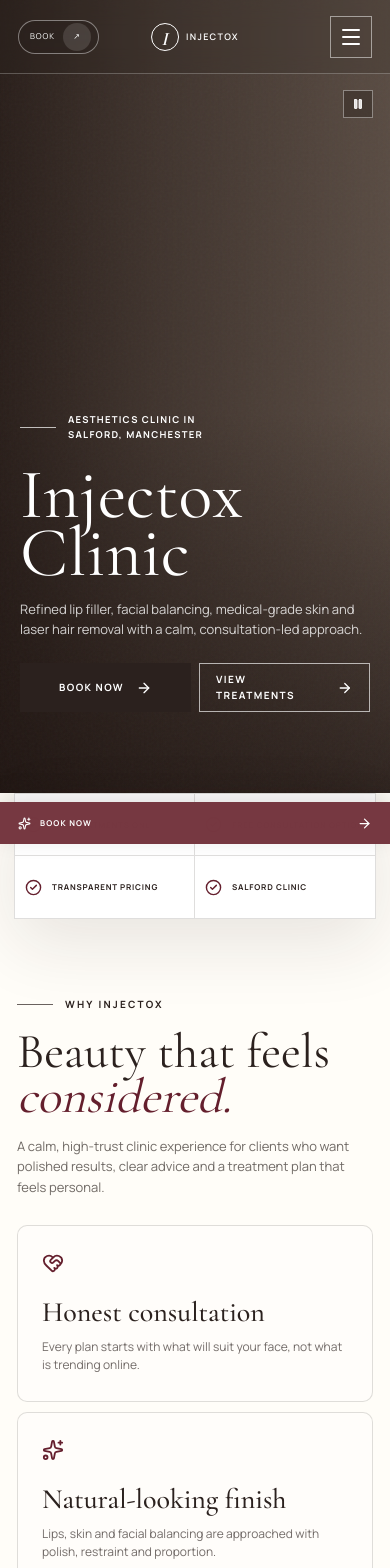
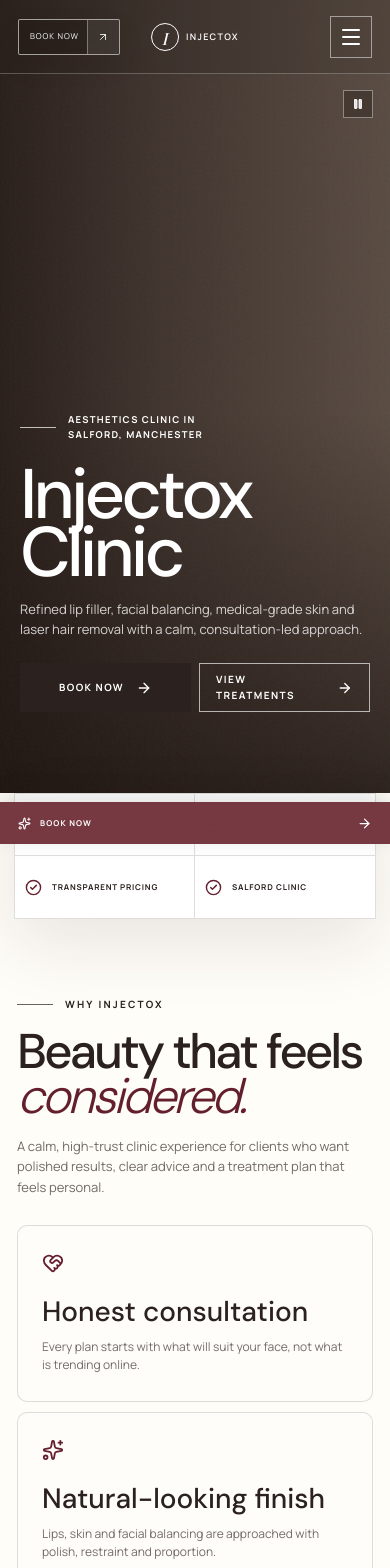
Before and after one commit to khany98-debug/injectox-clinic, a Next.js app: page / in a window 390 px wide. Shown: the top 1568 px of the page. Built offline with nearby package versions, Linux system fonts and the light colour scheme.

Commit message:
refine typography imagery and responsive proof

```diff
--- a/src/app/globals.css
+++ b/src/app/globals.css
@@ -2419,3 +2419,275 @@
     max-width: 330px;
   }
 }
+
+/* Client typography and clarity pass — inspired by Injectox's social artwork. */
+h1,
+h2 {
+  font-family: var(--font-display), sans-serif;
+  font-weight: 500;
+  letter-spacing: -.055em;
+}
+
+h1 em,
+h2 em,
+.footer-strap em {
+  font-family: var(--font-display), sans-serif;
+  font-style: italic;
+  font-weight: 300;
+  letter-spacing: -.06em;
+}
+
+.wordmark-mark,
+.footer-monogram,
+.admin-login-mark {
+  font-family: var(--font-editorial), serif;
+}
+
+.site-header .header-book {
+  min-width: 120px;
+  min-height: 42px;
+  display: grid;
+  grid-template-columns: 1fr 40px;
+  gap: 0;
+  padding: 0;
+  overflow: hidden;
+  color: var(--paper);
+  border: 1px solid rgba(255, 255, 255, .58);
+  border-radius: 2px;
+  background: rgba(24, 17, 14, .24);
+  box-shadow: 0 10px 28px rgba(20, 13, 11, .08);
+  backdrop-filter: blur(12px);
+}
+
+.site-header .header-book .header-book-label {
+  width: auto;
+  height: auto;
+  display: flex;
+  align-items: center;
+  padding: 0 15px;
+  border: 0;
+  border-radius: 0;
+  background: transparent;
+  white-space: nowrap;
+}
+
+.site-header .header-book .header-book-icon {
+  width: 40px;
+  height: 40px;
+  display: grid;
+  place-items: center;
+  border: 0;
+  border-left: 1px solid rgba(255, 255, 255, .34);
+  border-radius: 0;
+  background: rgba(255, 255, 255, .08);
+  transition: color .3s ease, background .3s ease;
+}
+
+.site-header .header-book:hover .header-book-icon {
+  color: var(--espresso);
+  background: var(--paper);
+}
+
+.site-header.on-light-page .header-book,
+.site-header.is-scrolled .header-book {
+  color: var(--rose);
+  border-color: rgba(100, 31, 45, .48);
+  background: rgba(255, 255, 255, .72);
+}
+
+.site-header.on-light-page .header-book .header-book-icon,
+.site-header.is-scrolled .header-book .header-book-icon {
+  border-left-color: rgba(100, 31, 45, .25);
+  background: rgba(100, 31, 45, .06);
+}
+
+.site-header.on-light-page .header-book:hover .header-book-icon,
+.site-header.is-scrolled .header-book:hover .header-book-icon {
+  color: var(--paper);
+  background: var(--rose);
+}
+
+.stats-section .stats-grid {
+  grid-template-columns: minmax(270px, 1.15fr) repeat(3, minmax(170px, .85fr));
+  gap: 0;
+}
+
+.stats-section .stat {
+  min-width: 0;
+  min-height: 250px;
+  padding: 34px 26px;
+}
+
+.stats-section .stat strong {
+  display: block;
+  color: #fffaf3;
+  font-family: var(--font-display), sans-serif;
+  font-size: clamp(68px, 6vw, 104px);
+  font-weight: 500;
+  letter-spacing: -.07em;
+  line-height: .88;
+  font-variant-numeric: tabular-nums;
+}
+
+.stats-section .stat strong > span {
+  margin: 0;
+  color: inherit;
+  font: inherit;
+  letter-spacing: inherit;
+  line-height: inherit;
+  text-transform: none;
+}
+
+.stats-section .stat > span {
+  margin-top: 28px;
+  color: #f0d6c7;
+  font-size: 10px;
+  font-weight: 700;
+  line-height: 1.5;
+}
+
+.stats-heading p {
+  color: rgba(255, 250, 243, .68);
+  font-size: 12px;
+}
+
+.reference-booking .booking-image img {
+  object-position: 52% 38%;
+}
+
+.story-copy h2 {
+  font-size: clamp(50px, 5vw, 68px);
+  line-height: .98;
+}
+
+.story-copy p {
+  line-height: 1.75;
+}
+
+.site-footer {
+  color: #fff8ef;
+  background:
+    radial-gradient(circle at 10% 6%, rgba(189, 150, 87, .1), transparent 25%),
+    #17110f;
+}
+
+.footer-strap {
+  color: #fff8ef;
+  line-height: .98;
+}
+
+.footer-strap em {
+  color: #e5b8bd;
+}
+
+.footer-links b {
+  color: #cdb9aa;
+}
+
+.footer-links a {
+  color: rgba(255, 248, 239, .84);
+}
+
+.footer-location,
+.footer-bottom {
+  color: rgba(255, 248, 239, .62);
+}
+
+.footer-bottom a {
+  color: rgba(255, 248, 239, .82);
+}
+
+@media (max-width: 1050px) {
+  .stats-section .stats-grid {
+    grid-template-columns: minmax(220px, 1.05fr) repeat(3, minmax(130px, .8fr));
+  }
+}
+
+@media (max-width: 760px) {
+  .site-header .header-book {
+    min-width: 91px;
+    min-height: 36px;
+    grid-template-columns: 1fr 32px;
+    font-size: 8px;
+  }
+
+  .site-header .header-book .header-book-label {
+    padding-inline: 11px 8px;
+  }
+
+  .site-header .header-book .header-book-icon {
+    width: 32px;
+    height: 34px;
+  }
+
+  .site-header .header-book .header-book-icon svg {
+    width: 12px;
+    height: 12px;
+  }
+
+  .stats-section .stats-grid {
+    grid-template-columns: 1fr;
+  }
+
+  .stats-section .stats-heading {
+    grid-column: 1;
+  }
+
+  .stats-section .stat {
+    grid-column: 1;
+    min-height: 158px;
+    padding: 24px 18px;
+    border-left: 0;
+  }
+
+  .stats-section .stat:nth-child(4) {
+    grid-column: 1;
+  }
+
+  .stats-section .stat strong {
+    font-size: clamp(64px, 19vw, 82px);
+  }
+
+  .stats-section .stat > span {
+    margin-top: 22px;
+    font-size: 9px;
+  }
+
+  .reference-booking .booking-image {
+    min-height: 470px;
+  }
+
+  .reference-booking .booking-image img {
+    object-position: 52% 34%;
+  }
+
+  .story-grid {
+    gap: 30px;
+    padding-top: 34px;
+  }
+
+  .story-copy h2 {
+    font-size: clamp(42px, 11.7vw, 50px);
+    line-height: 1.02;
+    letter-spacing: -.055em;
+  }
+
+  .story-copy p {
+    font-size: 13px;
+    line-height: 1.65;
+  }
+
+  .story-quote {
+    margin-block: 34px;
+    padding: 26px 22px;
+    font-size: 24px;
+  }
+
+  .site-footer {
+    padding-top: 68px;
+  }
+
+  .footer-strap {
+    font-size: clamp(42px, 12vw, 56px);
+  }
+}
--- a/src/app/page.tsx
+++ b/src/app/page.tsx
@@ -187,7 +187,7 @@
 
       <section className="booking-section reference-booking">
         <div className="booking-image">
-          <Image src="/images/dropbox/curated/result-lip-polish.jpg" alt="Injectox Clinic lip treatment result" fill sizes="(max-width: 800px) 100vw, 42vw" />
+          <Image src="/images/dropbox/client-labelled/consultation-fatima.jpg" alt="Fatima planning a treatment with an Injectox Clinic client" fill sizes="(max-width: 800px) 100vw, 42vw" />
         </div>
         <div className="booking-copy">
           <SectionIntro
--- a/src/components/motion.tsx
+++ b/src/components/motion.tsx
@@ -44,12 +44,13 @@
       const eased = 1 - Math.pow(1 - p, 4);
       setDisplay(Math.round(value * eased));
       if (p < 1) frame = requestAnimationFrame(tick);
+      else setDisplay(value);
     };
     frame = requestAnimationFrame(tick);
     return () => cancelAnimationFrame(frame);
   }, [inView, reduce, value]);
 
-  return <span ref={ref}>{(reduce ? value : display).toLocaleString("en-GB")}{suffix}</span>;
+  return <span ref={ref} aria-label={`${value.toLocaleString("en-GB")}${suffix}`}>{(reduce ? value : display).toLocaleString("en-GB")}{suffix}</span>;
 }
 
 export function TiltCard({ children, className = "" }: { children: React.ReactNode; className?: string }) {
--- a/src/components/site-header.tsx
+++ b/src/components/site-header.tsx
@@ -1,7 +1,7 @@
 "use client";
 
 import Link from "next/link";
-import { Menu, X } from "lucide-react";
+import { ArrowUpRight, Menu, X } from "lucide-react";
 import { usePathname } from "next/navigation";
 import { useEffect, useState } from "react";
 import { booking } from "@/lib/content";
@@ -44,7 +44,10 @@
             <Link key={href} href={href} data-active={pathname.startsWith(href)}>{label}</Link>
           ))}
         </nav>
-        <Link className="header-book" href={booking.treatment}>Book <span>↗</span></Link>
+        <Link className="header-book" href={booking.treatment}>
+          <span className="header-book-label">Book now</span>
+          <span className="header-book-icon" aria-hidden="true"><ArrowUpRight size={14} strokeWidth={1.7} /></span>
+        </Link>
         <button className="menu-button" onClick={() => setOpen(!open)} aria-expanded={open} aria-controls="mobile-menu" aria-label={open ? "Close menu" : "Open menu"}>
           {open ? <X /> : <Menu />}
         </button>
--- a/src/lib/content.ts
+++ b/src/lib/content.ts
@@ -61,7 +61,7 @@
       { q: "How much product is used?", a: "The current Russian Lip appointment listed on Faces is 0.7ml. The right plan is confirmed during your assessment." },
       { q: "How long do results last?", a: "Longevity varies with metabolism, product and lifestyle. Your practitioner will explain realistic expectations at consultation." },
     ],
-    image: "/images/dropbox/client-labelled/lip-0-7ml.jpg",
+    image: "/images/dropbox/client-labelled/lip-1-1ml.jpg",
     relatedConcerns: ["thin-lips", "facial-imbalance"],
   },
   {
@@ -391,7 +391,8 @@
   if (name.includes("glass skin") || name.includes("full works") || name.includes("extraction")) return "/images/dropbox/client-labelled/glow-facial.jpg";
   if (name.includes("polynucleotide")) return "/images/dropbox/client-labelled/polynucleotides.jpg";
   if (name.includes("lemon bottle")) return "/images/dropbox/client-labelled/lemon-bottle.jpg";
-  if (name.includes("skin booster") || name.includes("lumi") || name.includes("aqua") || name.includes("profhilo") || name.includes("hyal") || name.includes("baby glow") || name.includes("ami eyes")) return "/images/dropbox/client-labelled/skin-booster-main.jpg";
+  if (name.includes("lumi pro") || name.includes("aqua shine")) return "/images/dropbox/client-labelled/lumi-pro-skin-booster-product.jpg";
+  if (name.includes("skin booster") || name.includes("lumi") || name.includes("profhilo") || name.includes("hyal") || name.includes("baby glow") || name.includes("ami eyes")) return "/images/dropbox/client-labelled/skin-booster-main.jpg";
   if (name.includes("anti-wrinkle") || name.includes("one area") || name.includes("two areas") || name.includes("three areas") || name.includes("masseter") || name.includes("brow") || name.includes("bunny") || name.includes("lip flip") || name.includes("downturned")) return "/images/dropbox/client-labelled/anti-wrinkle.jpg";
   if (name.includes("tear trough")) return "/images/dropbox/client-labelled/tear-trough-filler.jpg";
   if (name.includes("chin")) return "/images/dropbox/client-labelled/chin-filler.jpg";
```
Also changed, not shown: src/app/layout.tsx (+4 -3 lines).
